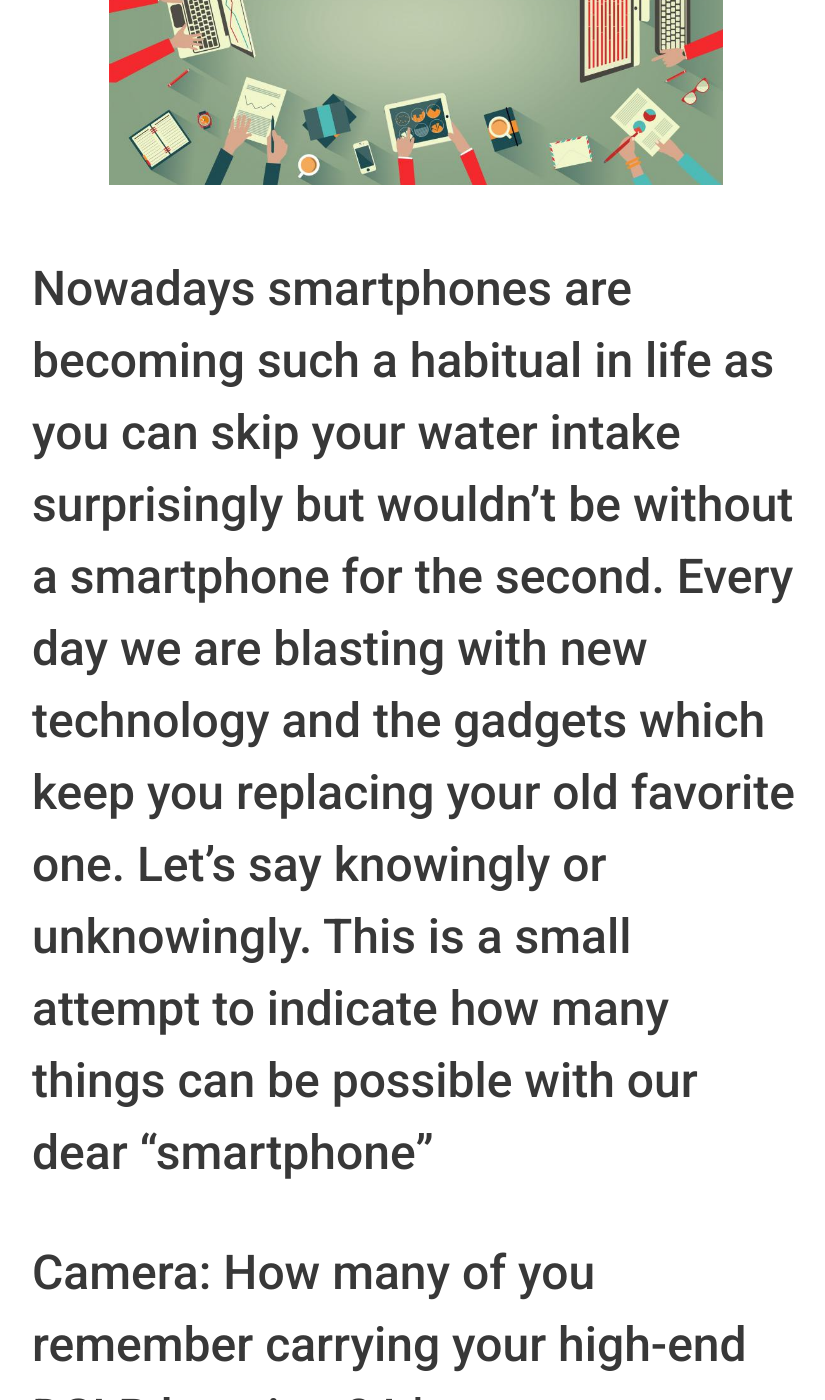
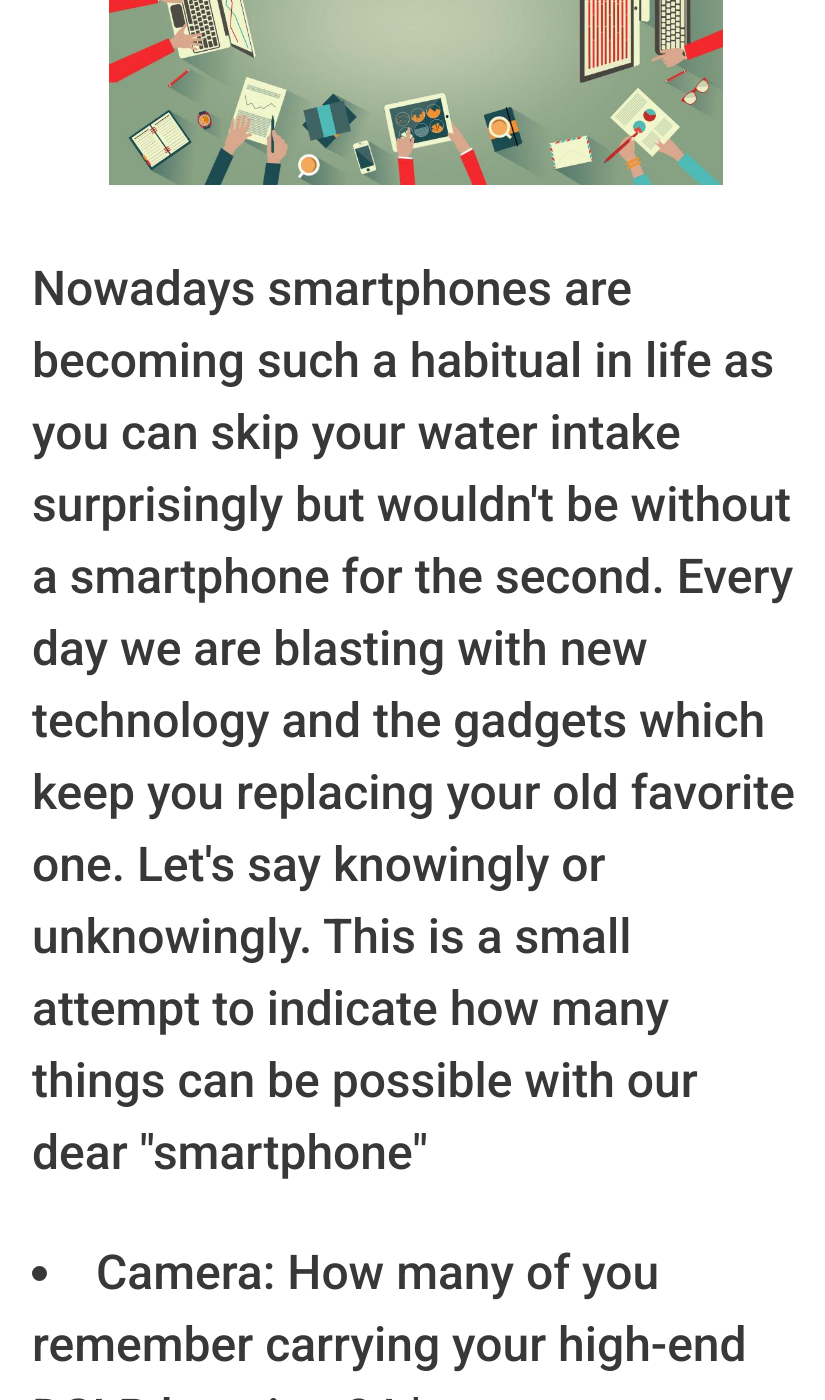
Before and after one commit to rohanh/rohanh.github.io, a Jekyll site: the page built from _posts/2018-05-17-smartsmartphone.md, in a window 1280 px wide and 1400 px high, scrolled down 819 px. Shown: the whole window, without its empty margins (224-1049 px from the left). Built offline with Jekyll 4.4.1, drawn with Linux system fonts in a browser that asks for light colours; some of the changed lines change nothing that is shown; some of the changed text lies outside the part shown.

Commit message:
New Post

```diff
--- a/_posts/2018-05-17-smartsmartphone.md
+++ b/_posts/2018-05-17-smartsmartphone.md
@@ -7,23 +7,15 @@
 
 <img src="/assets/img/smartphonepost.jpg" alt="smartphone heading">
 
-Nowadays smartphones are becoming such a habitual in life as you can skip your water intake surprisingly but wouldn't be without a smartphone for the second. Every day we are blasting with new technology and the gadgets which keep you replacing your old favorite one. Let's say knowingly or unknowingly. This is a small attempt to indicate how many things can be possible with our dear "smartphone"
-<!--more-->
-
-Camera: How many of you remember carrying your high-end DSLR last time? It's common to spot people clicking almost everywhere ! and that too without DSLR ( thanks to Instagram ).
-
-MP3 Player/ Radio: Want to listen to a song? Tap the App and listen online. Who uses walkman in 2018? Almost none.
-
-Calculator: According to recent survey sale of calculators gone down by 72 %, Do I need to say anymore?
-
-GPS: Very much popular at the moment. Lost the plot. Is no one around to ask? No worries. Just open the map and navigate like a Columbus may be.
-
-Scanner: This has been a great alternative tool. Just click the image of receipts, tickets, ids, invoices, notes, cards and go on. Kill that ugly flatbed scanner.
-
-Flash drive: Remember the pain of losing your brand new 8GB pen drive decade ago? Not anymore. You can carry 1000 gigs of data easily ( virtually ) and can be used anywhere anytime. Cool.
-
-Clock / Alarm / Timer: Excuse me, Whats the time? highly replaced by "Ok Google, what is the time right now ?"
-
-Notepad/ Newspaper: This is a real beauty. You can scribe your silly ideas, ugly passwords, important numbers and to do list digitally without pen and paper :) Again reading news or articles with lots of customization is certainly cherry on the top.
-
-This is not the end. This is a just miniature version. There are many more and always will be.
+<p>Nowadays smartphones are becoming such a habitual in life as you can skip your water intake surprisingly but wouldn't be without a smartphone for the second. Every day we are blasting with new technology and the gadgets which keep you replacing your old favorite one. Let's say knowingly or unknowingly. This is a small attempt to indicate how many things can be possible with our dear "smartphone"</p> <!--more-->
+<ul>
+<li>Camera: How many of you remember carrying your high-end DSLR last time? It's common to spot people clicking almost everywhere ! and that too without DSLR ( thanks to Instagram ).</li>
+<li>MP3 Player/ Radio: Want to listen to a song? Tap the App and listen online. Who uses walkman in 2018? Almost none.</li>
+<li>Calculator: According to recent survey sale of calculators gone down by 72 %, Do I need to say anymore?</li>
+<li>GPS: Very much popular at the moment. Lost the plot. Is no one around to ask? No worries. Just open the map and navigate like a Columbus may be.</li>
+<li>Scanner: This has been a great alternative tool. Just click the image of receipts, tickets, ids, invoices, notes, cards and go on. Kill that ugly flatbed scanner.</li>
+<li>Flash drive: Remember the pain of losing your brand new 8GB pen drive decade ago? Not anymore. You can carry 1000 gigs of data easily ( virtually ) and can be used anywhere anytime. Cool.</li>
+<li>Clock / Alarm / Timer: Excuse me, Whats the time? highly replaced by "Ok Google, what is the time right now ?"</li>
+<li>Notepad/ Newspaper: This is a real beauty. You can scribe your silly ideas, ugly passwords, important numbers and to do list digitally without pen and paper :) Again reading news or articles with lots of customization is certainly cherry on the top.</li>
+</ul>
+<p>This is not the end. This is a just miniature version. There are many more and always will be.</p>
```
